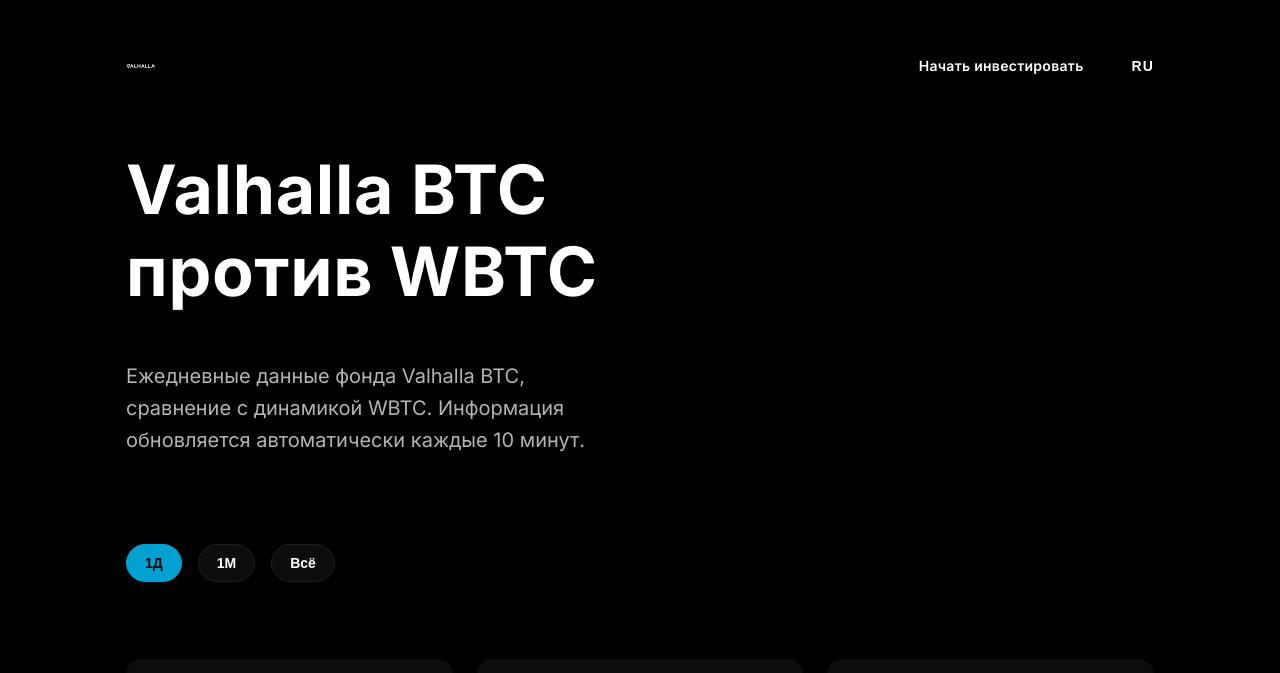
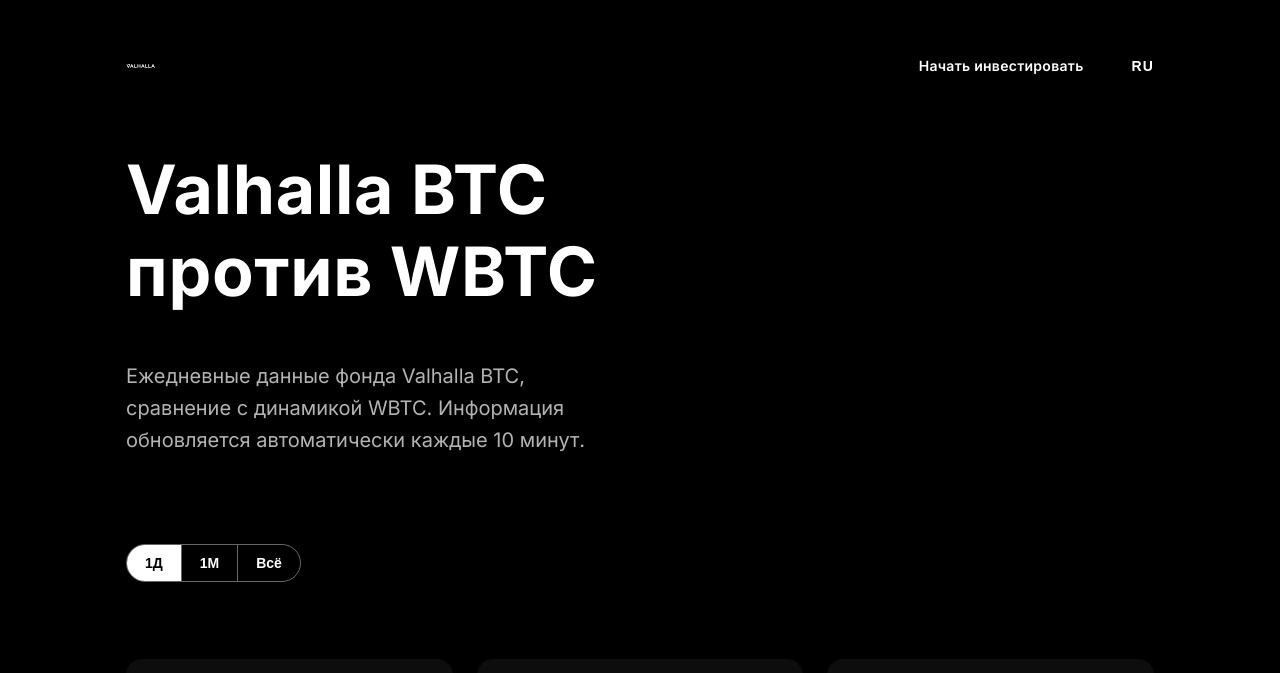
Before and after one commit to denissilantev64/VLHXBTC-dashboard, a React (Vite) app: page / in a window 1280 px wide. Shown: the part 113-786 px from the top of the page. Built offline with nearby package versions, Linux system fonts and the light colour scheme.

Commit message:
Fix filter pill width and border clipping

```diff
--- a/src/i18n.ts
+++ b/src/i18n.ts
@@ -10,6 +10,7 @@
       '1M': '1М',
       '3M': '3М',
       '6M': '6М',
+      '1Y': '1Г',
       ALL: 'Всё',
     },
     filtersLabel: 'Выбор периода',
@@ -52,6 +53,7 @@
       '1M': '1M',
       '3M': '3M',
       '6M': '6M',
+      '1Y': '1Y',
       ALL: 'All',
     },
     filtersLabel: 'Select time range',
--- a/src/services/data.ts
+++ b/src/services/data.ts
@@ -1,4 +1,4 @@
-export type RangeKey = '1D' | '1M' | '3M' | '6M' | 'ALL';
+export type RangeKey = '1D' | '1M' | '3M' | '6M' | '1Y' | 'ALL';
 
 interface RangeConfig {
   days?: number;
@@ -10,10 +10,11 @@
   '1M': { days: 30 },
   '3M': { days: 90 },
   '6M': { days: 180 },
+  '1Y': { days: 365 },
   ALL: { all: true },
 };
 
-export const RANGE_ORDER: RangeKey[] = ['1D', '1M', '3M', '6M', 'ALL'];
+export const RANGE_ORDER: RangeKey[] = ['1D', '1M', '3M', '6M', '1Y', 'ALL'];
 
 const DATA_SOURCES = {
   nav: 'data/nav_btc_daily.csv',
--- a/src/styles/global.css
+++ b/src/styles/global.css
@@ -122,33 +122,57 @@
 }
 
 .filters {
-  display: flex;
-  gap: 12px;
+  display: inline-flex;
+  gap: 0;
   flex-wrap: wrap;
   justify-content: flex-start;
+  border: 1px solid #666666;
+  border-radius: 9999px;
+  padding: 0;
+  background: transparent;
+  overflow: hidden;
+  justify-self: start;
+  width: fit-content;
 }
 
 .filters button {
-  border: 1px solid #1f1f1f;
-  background: #0d0d0d;
+  border: none;
+  background: transparent;
   color: #ffffff;
   font-size: 0.875rem;
   font-weight: 600;
   padding: 10px 18px;
-  border-radius: 9999px;
   cursor: pointer;
   transition: background 0.2s ease, color 0.2s ease;
+  white-space: nowrap;
+}
+
+.filters button + button {
+  border-left: 1px solid #666666;
 }
 
 .filters button:hover,
+.filters button:focus-visible {
+  background: rgba(255, 255, 255, 0.08);
+}
+
 .filters button:focus {
-  background: #1f1f1f;
+  outline: none;
 }
 
 .filters button.active {
-  background: #00a0d0;
-  border-color: #00a0d0;
+  background: #ffffff;
   color: #000000;
+}
+
+.filters button:disabled {
+  cursor: not-allowed;
+  opacity: 0.6;
+}
+
+.filters button:disabled:hover,
+.filters button:disabled:focus-visible {
+  background: transparent;
 }
 
 .filters button.hidden {
@@ -237,10 +261,6 @@
     --page-padding-y: 80px;
   }
 
-  .filters {
-    gap: 16px;
-  }
-
   .cards {
     grid-template-columns: repeat(2, minmax(0, 1fr));
   }
```
